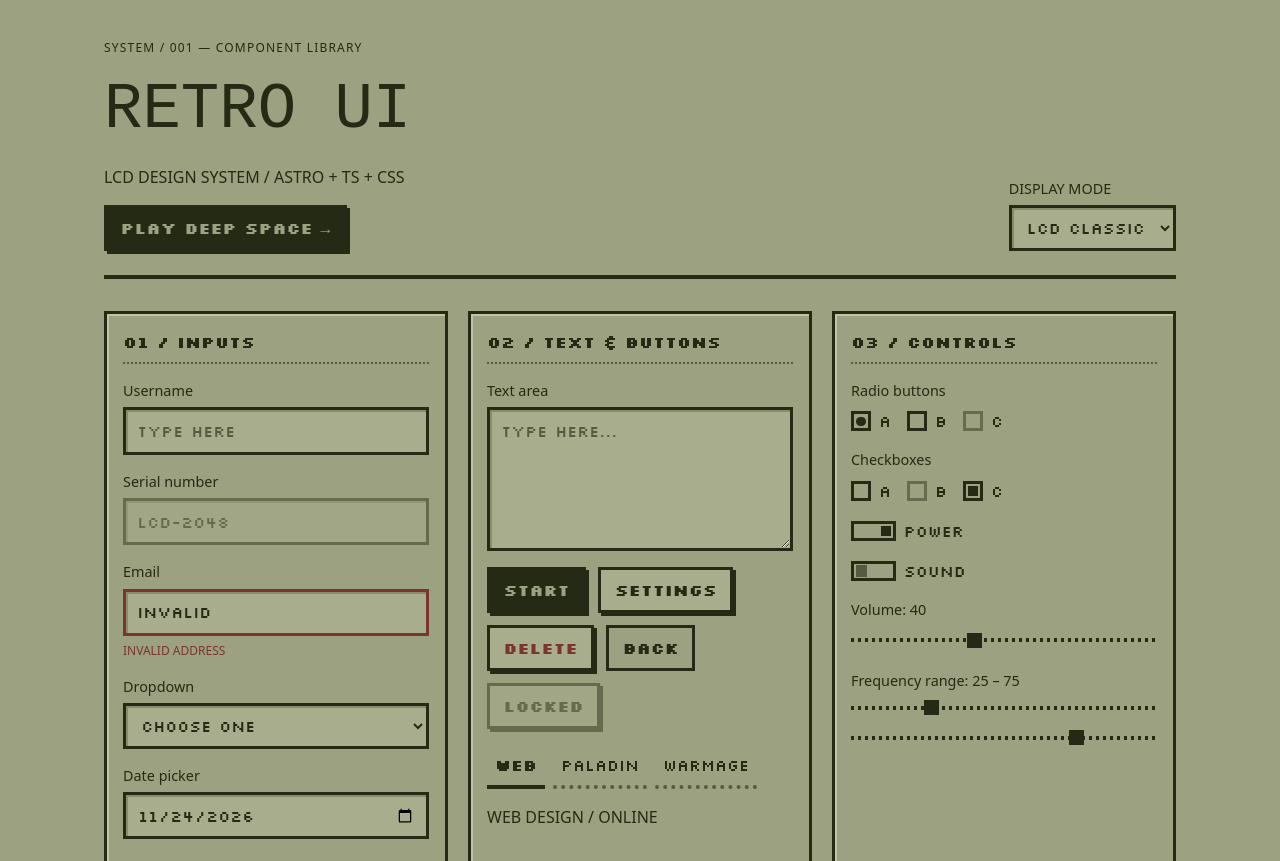
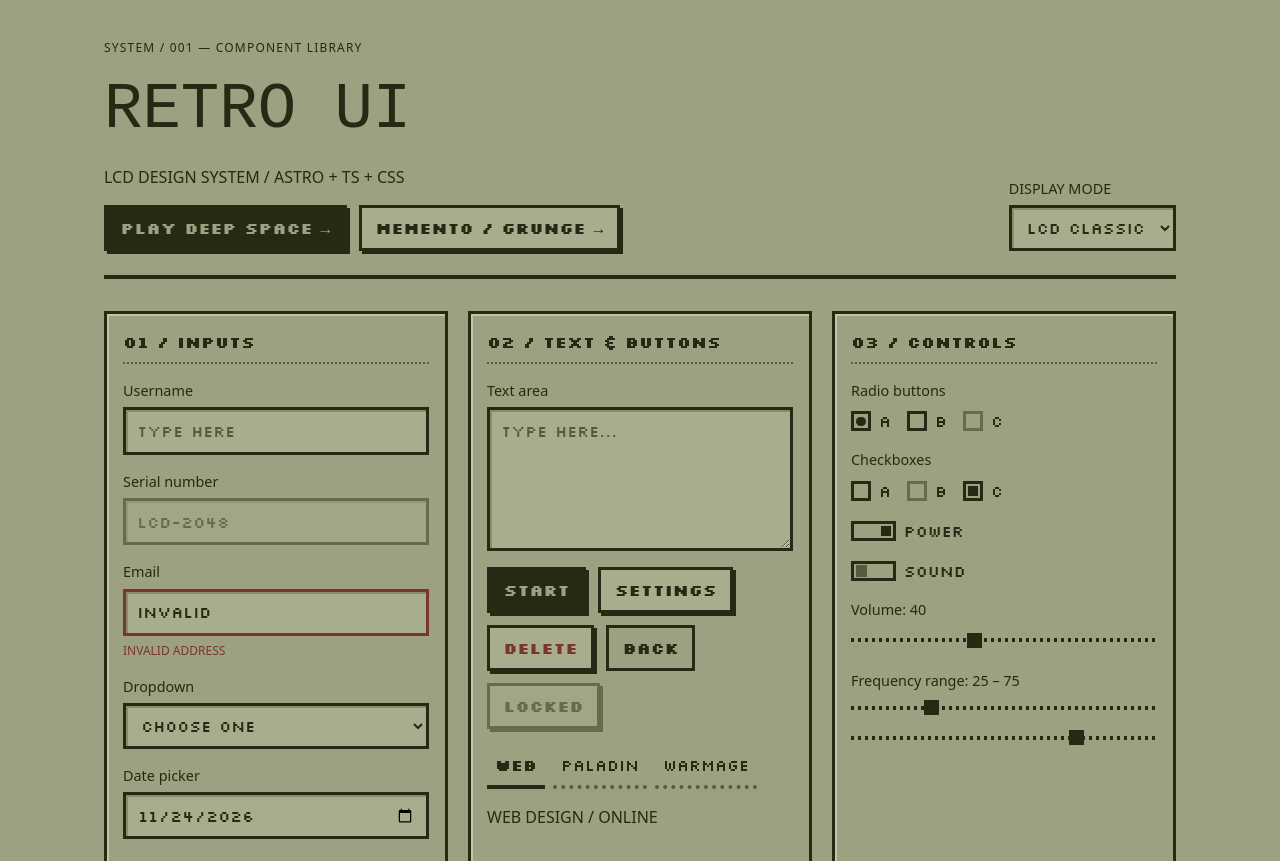
Before and after one commit to Rottensinner/AstroTest, an Astro site: page / in a window 1280 px wide. Shown: the top 861 px of the page. Built offline with nearby package versions, Linux system fonts and the light colour scheme; Astro itself is replaced by a stand-in of ours; a web font is replaced by a local one.

Commit message:
Link to Memento from Retro UI component library

```diff
--- a/src/pages/index.astro
+++ b/src/pages/index.astro
@@ -12,7 +12,7 @@ import Panel from '../components/Panel.astro';
 import Dialog from '../components/Dialog.astro';
 import Clock from '../components/Clock.astro';
 ---
-<Base><main class="max-w-6xl mx-auto p-5 md:p-10"><header class="border-b-4 border-ink pb-6 mb-8 flex flex-wrap justify-between items-end gap-5"><div><p class="text-xs tracking-widest">SYSTEM / 001 — COMPONENT LIBRARY</p><h1 class="retro-logo">RETRO UI</h1><p>LCD DESIGN SYSTEM / ASTRO + TS + CSS</p><a href="/game" class="retro-button mt-4 inline-block" data-variant="primary">PLAY DEEP SPACE →</a></div><div><Select id="theme" label="DISPLAY MODE" options={[{value:'classic',label:'LCD CLASSIC'},{value:'amber',label:'AMBER CRT'},{value:'green',label:'GREEN CRT'},{value:'blue',label:'BLUE LCD'}]}/></div></header>
+<Base><main class="max-w-6xl mx-auto p-5 md:p-10"><header class="border-b-4 border-ink pb-6 mb-8 flex flex-wrap justify-between items-end gap-5"><div><p class="text-xs tracking-widest">SYSTEM / 001 — COMPONENT LIBRARY</p><h1 class="retro-logo">RETRO UI</h1><p>LCD DESIGN SYSTEM / ASTRO + TS + CSS</p><a href="/game" class="retro-button mt-4 inline-block" data-variant="primary">PLAY DEEP SPACE →</a><a href="/grunge" class="retro-button mt-4 ml-3 inline-block">MEMENTO / GRUNGE →</a></div><div><Select id="theme" label="DISPLAY MODE" options={[{value:'classic',label:'LCD CLASSIC'},{value:'amber',label:'AMBER CRT'},{value:'green',label:'GREEN CRT'},{value:'blue',label:'BLUE LCD'}]}/></div></header>
 <div class="grid gap-5 md:grid-cols-2 lg:grid-cols-3">
 <Panel title="01 / Inputs"><Input id="user" label="Username" placeholder="TYPE HERE"/><Input id="serial" label="Serial number" value="LCD-2048" disabled/><Input id="email" label="Email" type="email" value="invalid" error="INVALID ADDRESS"/><Select id="mode" label="Dropdown" options={[{value:'',label:'CHOOSE ONE'},{value:'1',label:'OPTION ONE'},{value:'2',label:'OPTION TWO'}]}/><Input id="date" label="Date picker" type="date" value="2026-11-24"/></Panel>
 <Panel title="02 / Text & buttons"><Textarea id="message" label="Text area" placeholder="TYPE HERE..." rows={5}/><div class="flex flex-wrap gap-3"><Button variant="primary">START</Button><Button>SETTINGS</Button><Button variant="danger">DELETE</Button><Button variant="ghost">BACK</Button><Button disabled>LOCKED</Button></div><Tabs id="classes" tabs={[{label:'WEB',content:'WEB DESIGN / ONLINE'},{label:'PALADIN',content:'PALADIN / READY'},{label:'WARMAGE',content:'WARMAGE / READY'}]}/></Panel>
```
